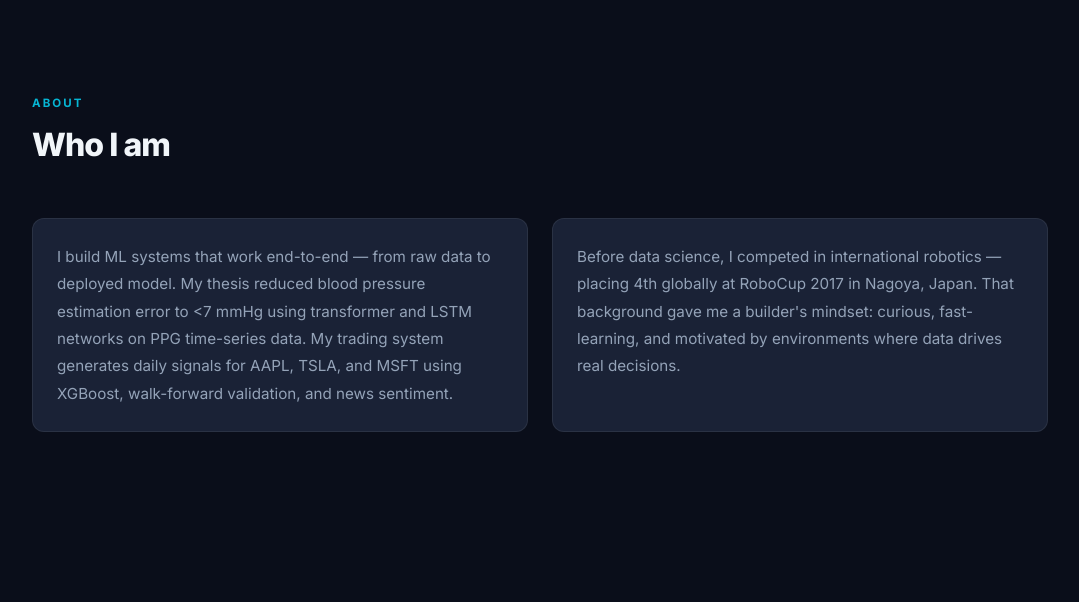
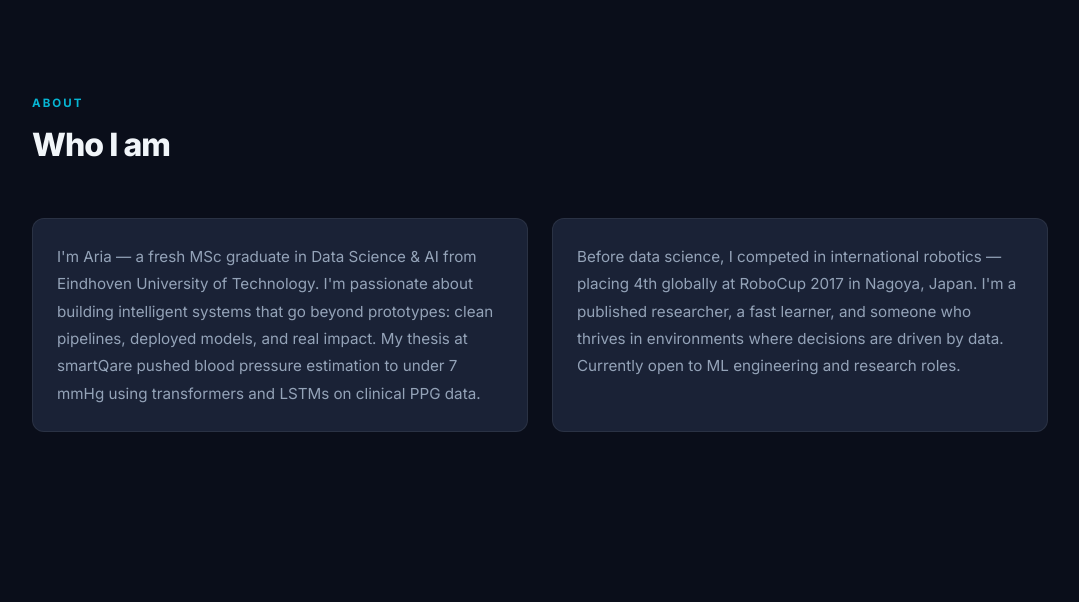
Before and after one commit to ariamostajeran/aria-portfolio, a Flask app: page / in a window 1280 px wide. Shown: the part 706-1308 px from the top of the page, without its empty margins (100-1179 px from the left). Run offline with Flask 3, Linux system fonts and the light colour scheme.

```diff
--- a/app/templates/index.html
+++ b/app/templates/index.html
@@ -49,19 +49,19 @@
     <div class="grid-2">
       <div class="card">
         <p style="color: var(--muted); line-height: 1.8; font-size: 0.95rem;">
-          I build ML systems that work end-to-end — from raw data to deployed model.
-          My thesis reduced blood pressure estimation error to &lt;7 mmHg using transformer
-          and LSTM networks on PPG time-series data. My trading system generates daily
-          signals for AAPL, TSLA, and MSFT using XGBoost, walk-forward validation,
-          and news sentiment.
+          I'm Aria — a fresh MSc graduate in Data Science &amp; AI from Eindhoven University
+          of Technology. I'm passionate about building intelligent systems that go beyond
+          prototypes: clean pipelines, deployed models, and real impact. My thesis at
+          smartQare pushed blood pressure estimation to under 7 mmHg using transformers
+          and LSTMs on clinical PPG data.
         </p>
       </div>
       <div class="card">
         <p style="color: var(--muted); line-height: 1.8; font-size: 0.95rem;">
           Before data science, I competed in international robotics — placing 4th globally
-          at RoboCup 2017 in Nagoya, Japan. That background gave me a builder's mindset:
-          curious, fast-learning, and motivated by environments where data drives
-          real decisions.
+          at RoboCup 2017 in Nagoya, Japan. I'm a published researcher, a fast learner,
+          and someone who thrives in environments where decisions are driven by data.
+          Currently open to ML engineering and research roles.
         </p>
       </div>
     </div>
@@ -173,6 +173,7 @@
         <p class="timeline-title" style="font-size:1.05rem; margin: 0.4rem 0 0.2rem;">BSc Computer Engineering</p>
         <p class="timeline-org">Amirkabir University of Technology, Tehran, Iran</p>
         <ul class="timeline-desc" style="margin-top: 0.5rem;">
+          <li>Admitted by ranking in the top 0.1% nationally in the Iranian University Entrance Exam (Konkur), gaining acceptance to the top 3 universities in the country.</li>
           <li>Thesis: Navigation of a 2D soccer simulation agent using deep RL in a continuous action space.</li>
           <li>Achieved 85% success rate using a DDPG model.</li>
         </ul>
@@ -371,6 +372,13 @@
     <div class="grid-2">
       <div>
         <div class="award-item">
+          <span class="award-icon">🏆</span>
+          <div>
+            <p class="award-title">Top 0.1% — National University Entrance Exam</p>
+            <p class="award-org">Konkur, Iran &mdash; admitted to top 3 universities in the country</p>
+          </div>
+        </div>
+        <div class="award-item">
           <span class="award-icon">🥇</span>
           <div>
             <p class="award-title">1st Place — Soccer Simulation 2D</p>
```
